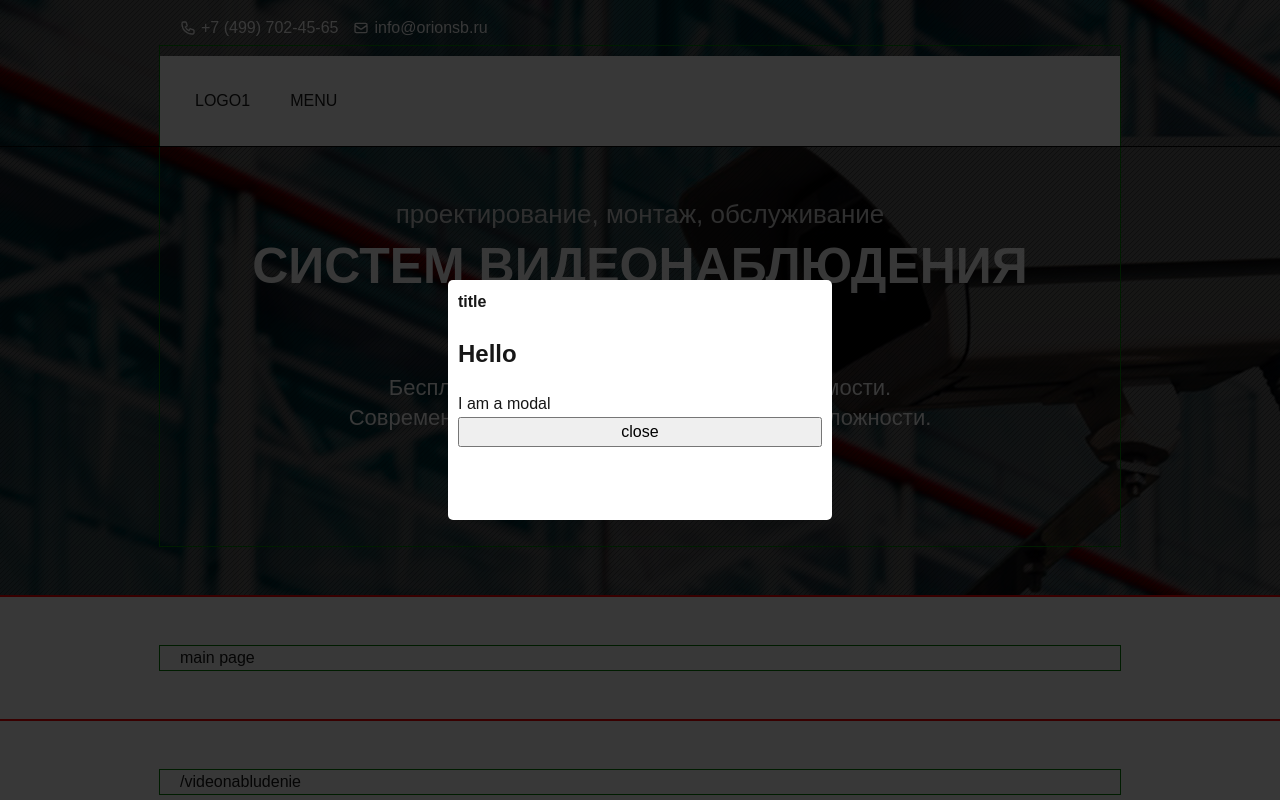
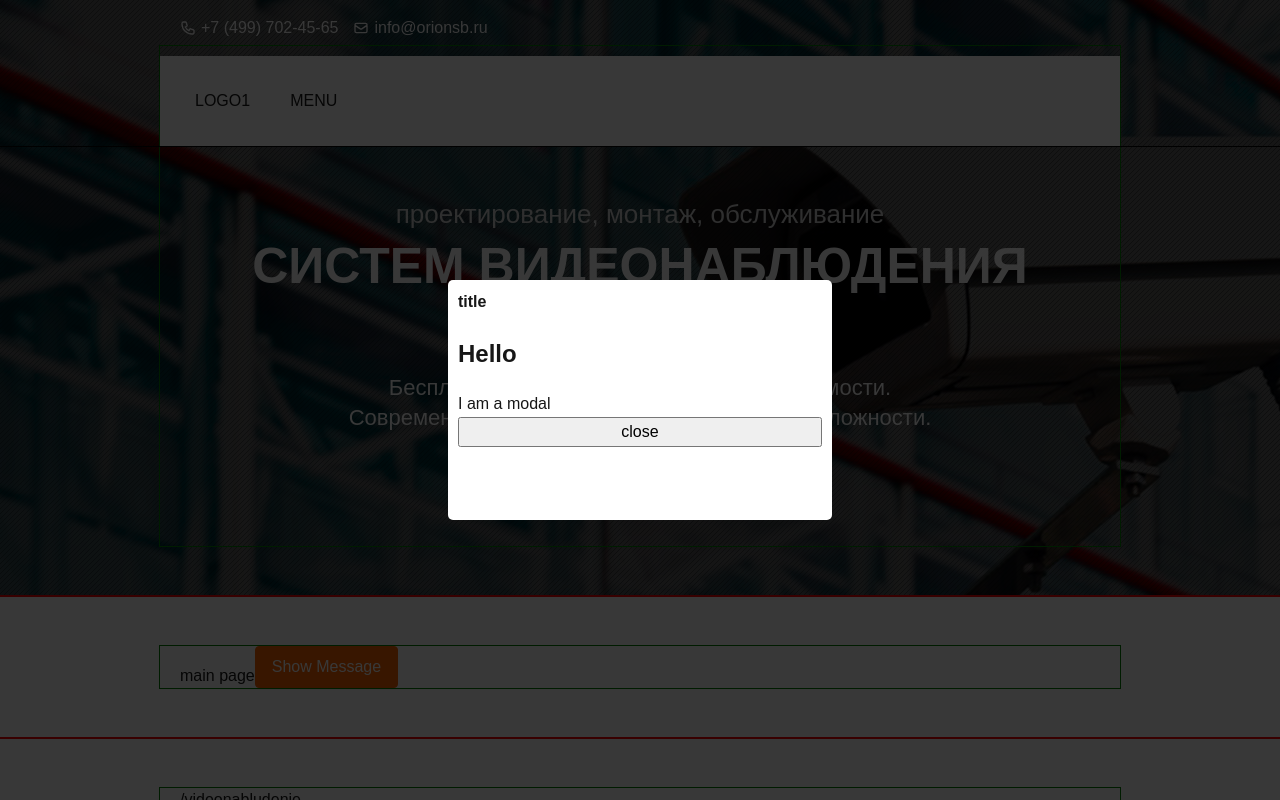
Before and after one commit to ysemenyuk/test-nextjs, a Next.js app: page /videonablyudenie in a window 1280 px wide. Both pictures are taken after a click on the button "ОТПРАВИТЬ ЗАЯВКУ". Shown: the top 800 px of the page. Built offline with nearby package versions, Linux system fonts and the light colour scheme; a web font is replaced by a local one.

Commit message:
try animation

```diff
--- a/src/app/videonablyudenie/page.tsx
+++ b/src/app/videonablyudenie/page.tsx
@@ -8,6 +8,9 @@ import useModal from '@/src/hooks/useModal';
 import Modal from '@/src/components/Modal/Modal';
 import { FlexBox } from '@/src/components/UI/FlexBox/FlexBox';
 import { Button } from '@/src/components/UI/Button/Button';
+import { useRef, useState } from 'react';
+import { CSSTransition } from 'react-transition-group';
+import './styles.css';
 
 const pageTitle = {
   h1Top: 'проектирование, монтаж, обслуживание',
@@ -18,7 +21,10 @@ const pageTitle = {
 };
 
 export default function Page() {
-  const [isOpen, { open, close }] = useModal();
+  const [isOpen, { open, close }] = useModal(false);
+
+  const [showMessage, setShowMessage] = useState(false);
+  const nodeRef = useRef(null);
 
   return (
     <>
@@ -31,6 +37,22 @@ export default function Page() {
 
       <PageSection>
         <Link href="/">main page</Link>
+        <Button onClick={() => setShowMessage(true)}>Show Message</Button>
+        <CSSTransition
+          in={showMessage}
+          nodeRef={nodeRef}
+          timeout={300}
+          classNames="alert"
+          unmountOnExit
+        >
+          <div ref={nodeRef}>
+            <div>Animated alert message</div>
+            <p>
+              This alert message is being transitioned in and out of the DOM.
+            </p>
+            <Button onClick={() => setShowMessage(false)}>Close</Button>
+          </div>
+        </CSSTransition>
       </PageSection>
 
       <PageSection>
--- /dev/null
+++ b/src/app/videonablyudenie/styles.css
@@ -0,0 +1,17 @@
+.alert-enter {
+    opacity: 0;
+    transform: scale(0.9);
+  }
+  .alert-enter-active {
+    opacity: 1;
+    transform: translateX(0);
+    transition: opacity 300ms, transform 300ms;
+  }
+  .alert-exit {
+    opacity: 1;
+  }
+  .alert-exit-active {
+    opacity: 0;
+    transform: scale(0.9);
+    transition: opacity 300ms, transform 300ms;
+  }
--- a/src/components/Modal/Modal.tsx
+++ b/src/components/Modal/Modal.tsx
@@ -1,5 +1,6 @@
 'use client';
 
+import { CSSTransition } from 'react-transition-group';
 import { useRef } from 'react';
 import styles from './Modal.module.css';
 import cn from 'classnames';
@@ -44,12 +45,25 @@ const Modal: FC<IModalProps> = ({ children, onClose, title, isOpen }) => {
   }, []);
 
   return ReactDOM.createPortal(
-    <div onClick={clickOnOverlay} className={styles.overlay}>
-      <div className={cn(styles.modal)} ref={nodeRef}>
-        <span className={styles.title}>{title}</span>
-        {children}
+    <CSSTransition
+      nodeRef={nodeRef}
+      in={isOpen}
+      timeout={200}
+      unmountOnExit
+      classNames={{
+        enter: styles.enter,
+        enterActive: styles.enterActive,
+        exit: styles.exit,
+        exitActive: styles.exitActive,
+      }}
+    >
+      <div ref={nodeRef} onClick={clickOnOverlay} className={styles.overlay}>
+        <div className={cn(styles.modal)} ref={nodeRef}>
+          <span className={styles.title}>{title}</span>
+          {children}
+        </div>
       </div>
-    </div>,
+    </CSSTransition>,
     modalRoot
   );
 };
```
